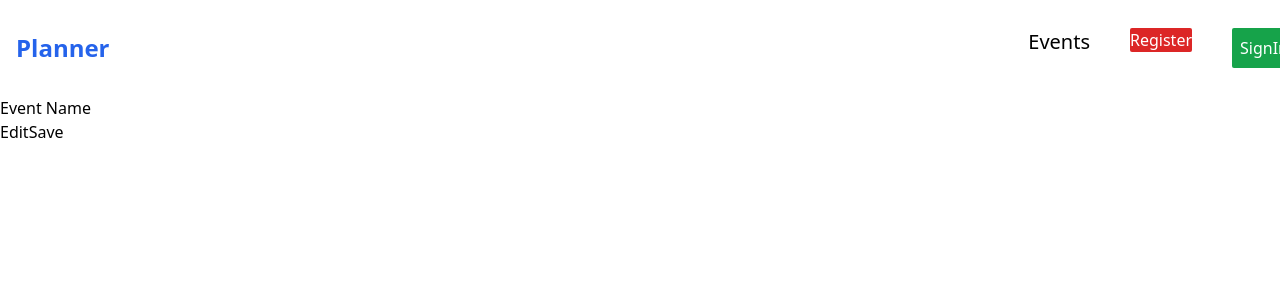
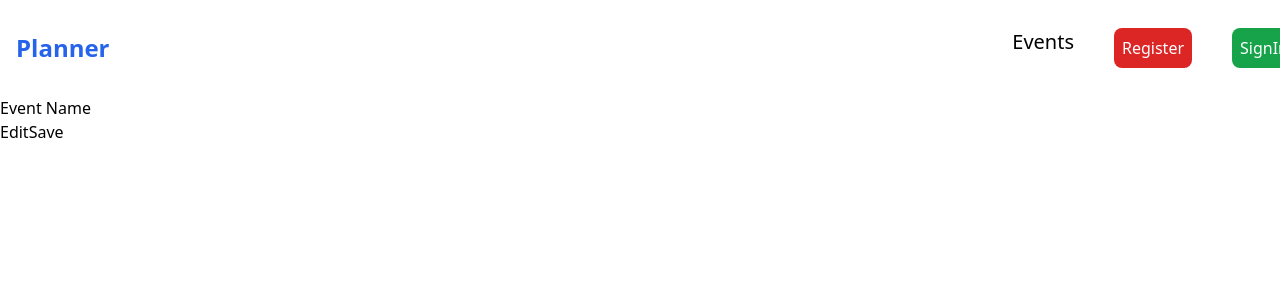
Before and after one commit to TesleemOla/Event-Management, a Next.js app: page /user/edit/1 in a window 1280 px wide. Shown: the top 300 px of the page. Built offline with nearby package versions, Linux system fonts and the light colour scheme; no server answers; the database is empty.

Commit message:
register button style

```diff
--- a/app/Components/Auth.tsx
+++ b/app/Components/Auth.tsx
@@ -12,13 +12,13 @@ const Auth = () => {
           <Link href={
               status !== "authenticated" ? "/user/register" :
                   "#"}
-              className="md:bg-red-600 md:text-white md:rounded-sm md:h-fit">
+              className="md:bg-red-600 md:text-white p-2 md:rounded-lg md:h-fit">
               {status !== "authenticated" ? 'Register' :
                   data?.user?.email}
           </Link>
         <button type="button" onClick={
             ()=> status==="authenticated"? signOut(): signIn()
-            } className="bg-green-600 text-white w-10 p-2 md:rounded-sm min-w-fit md:h-fit">
+            } className="bg-green-600 text-white w-10 p-2 md:rounded-lg min-w-fit md:h-fit">
             {
                 status === "authenticated"?
                 "SignOut": "SignIn"
```
